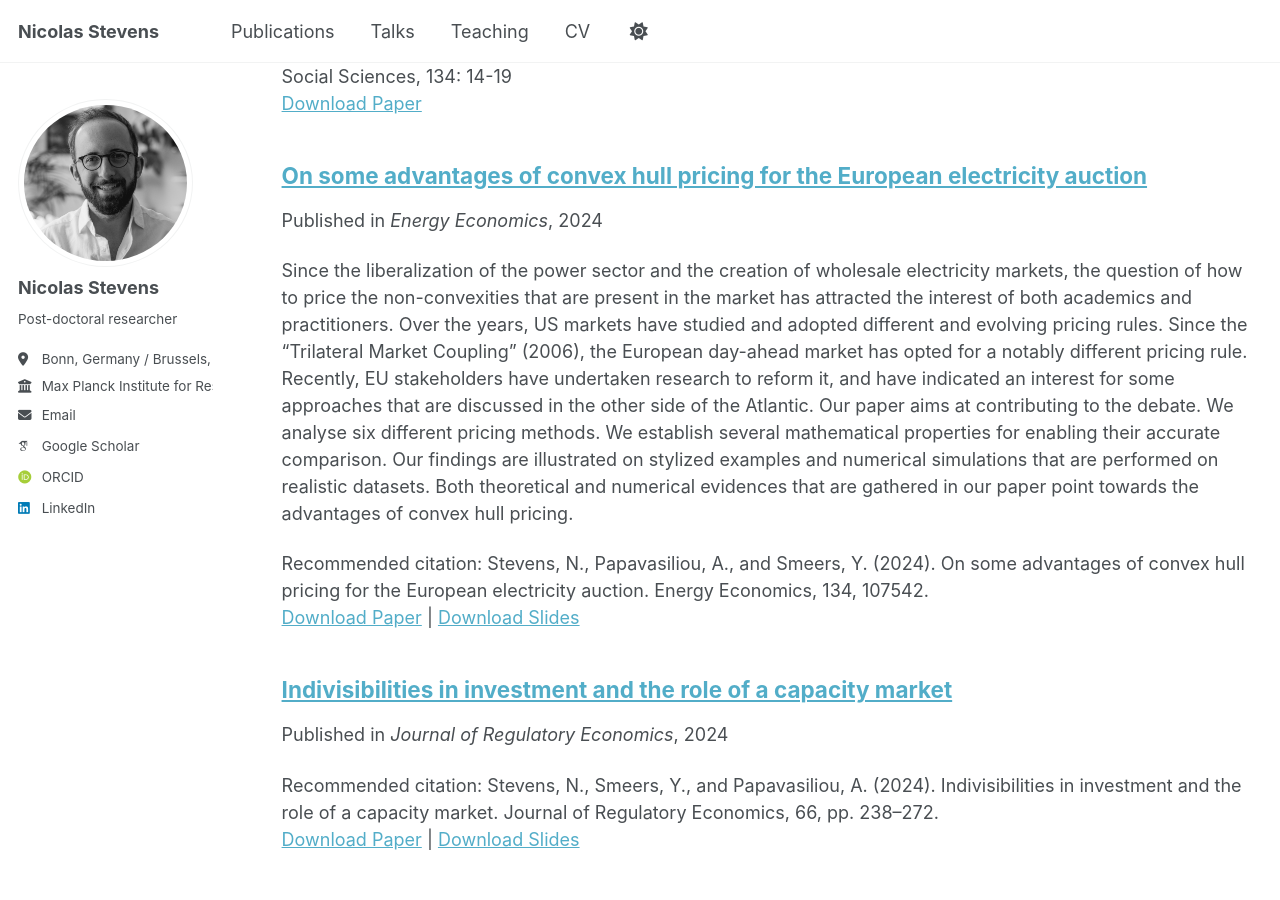
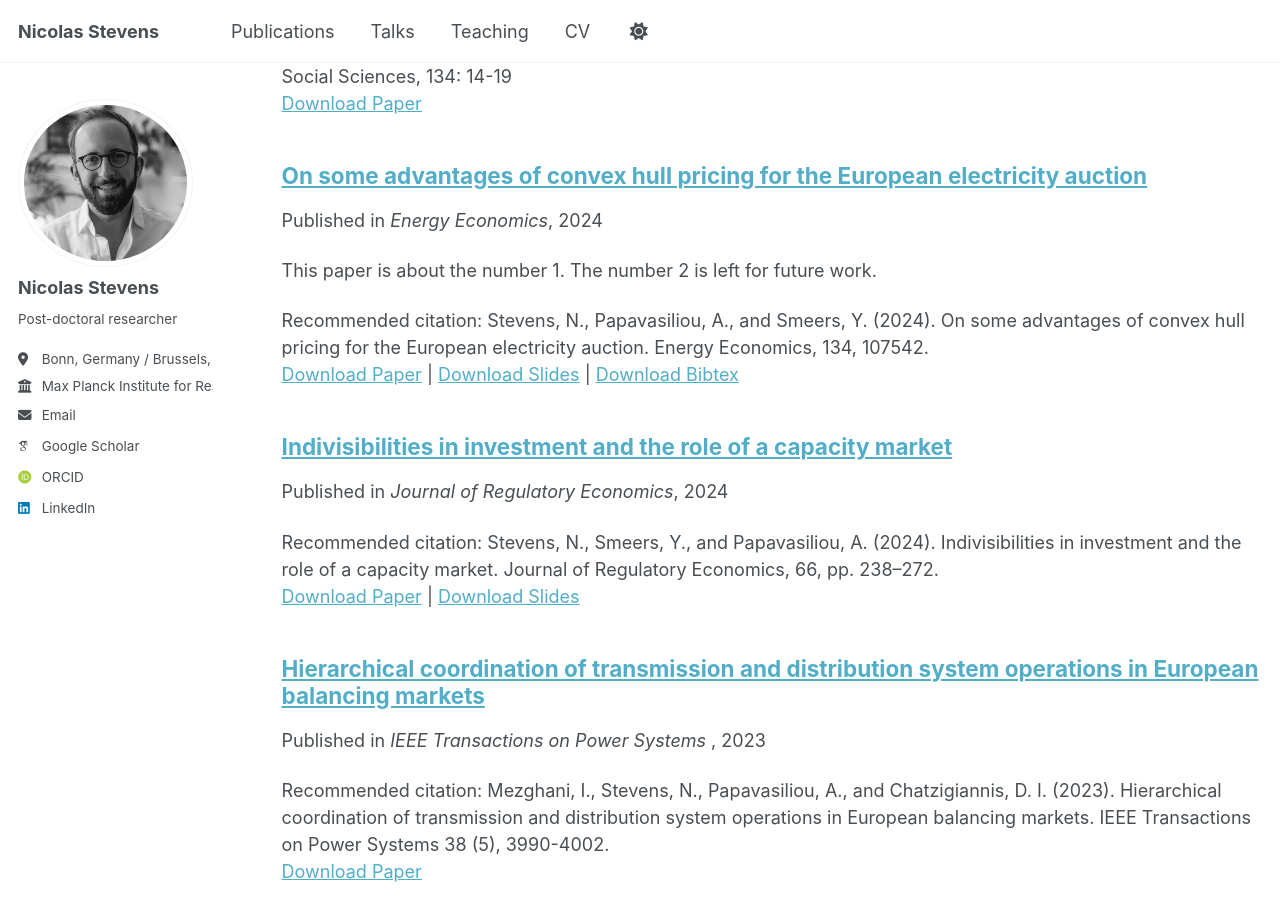
Before and after one commit to NicolasStevens/NicolasStevens.github.io, a Jekyll site: the page built from _pages/publications.html, in a window 1280 px wide and 900 px high, scrolled down 364 px. Built offline with Jekyll 4.4.1, drawn with Linux system fonts in a browser that asks for light colours; some web fonts are replaced; a script that is not in the unit is left out.

Commit message:
Update Stevens2024b.md

```diff
--- a/_publications/Stevens2024b.md
+++ b/_publications/Stevens2024b.md
@@ -3,10 +3,12 @@ title: "On some advantages of convex hull pricing for the European electricity a
 collection: publications
 category: manuscripts
 permalink: /publication/Stevens2024b
+excerpt: 'This paper is about the number 1. The number 2 is left for future work.'
 date: 2024-01-01
 venue: 'Energy Economics'
 slidesurl: 'https://NicolasStevens.github.io/files/MIT_LIDSseminar2024Vsent.pdf'
 paperurl: 'https://NicolasStevens.github.io/files/Stevens2024b.pdf'
+bibtexurl: 'http://academicpages.github.io/files/bibtex1.bib'
 citation: 'Stevens, N., Papavasiliou, A., and Smeers, Y. (2024). On some advantages of convex hull pricing for the European electricity auction. Energy Economics, 134, 107542.'
 ---
 Since the liberalization of the power sector and the creation of wholesale electricity markets, the question of how to price the non-convexities that are present in the market has attracted the interest of both academics and practitioners. Over the years, US markets have studied and adopted different and evolving pricing rules. Since the "Trilateral Market Coupling" (2006), the European day-ahead market has opted for a notably different pricing rule. Recently, EU stakeholders have undertaken research to reform it, and have indicated an interest for some approaches that are discussed in the other side of the Atlantic. Our paper aims at contributing to the debate. We analyse six different pricing methods. We establish several mathematical properties for enabling their accurate comparison. Our findings are illustrated on stylized examples and numerical simulations that are performed on realistic datasets. Both theoretical and numerical evidences that are gathered in our paper point towards the advantages of convex hull pricing.
```
